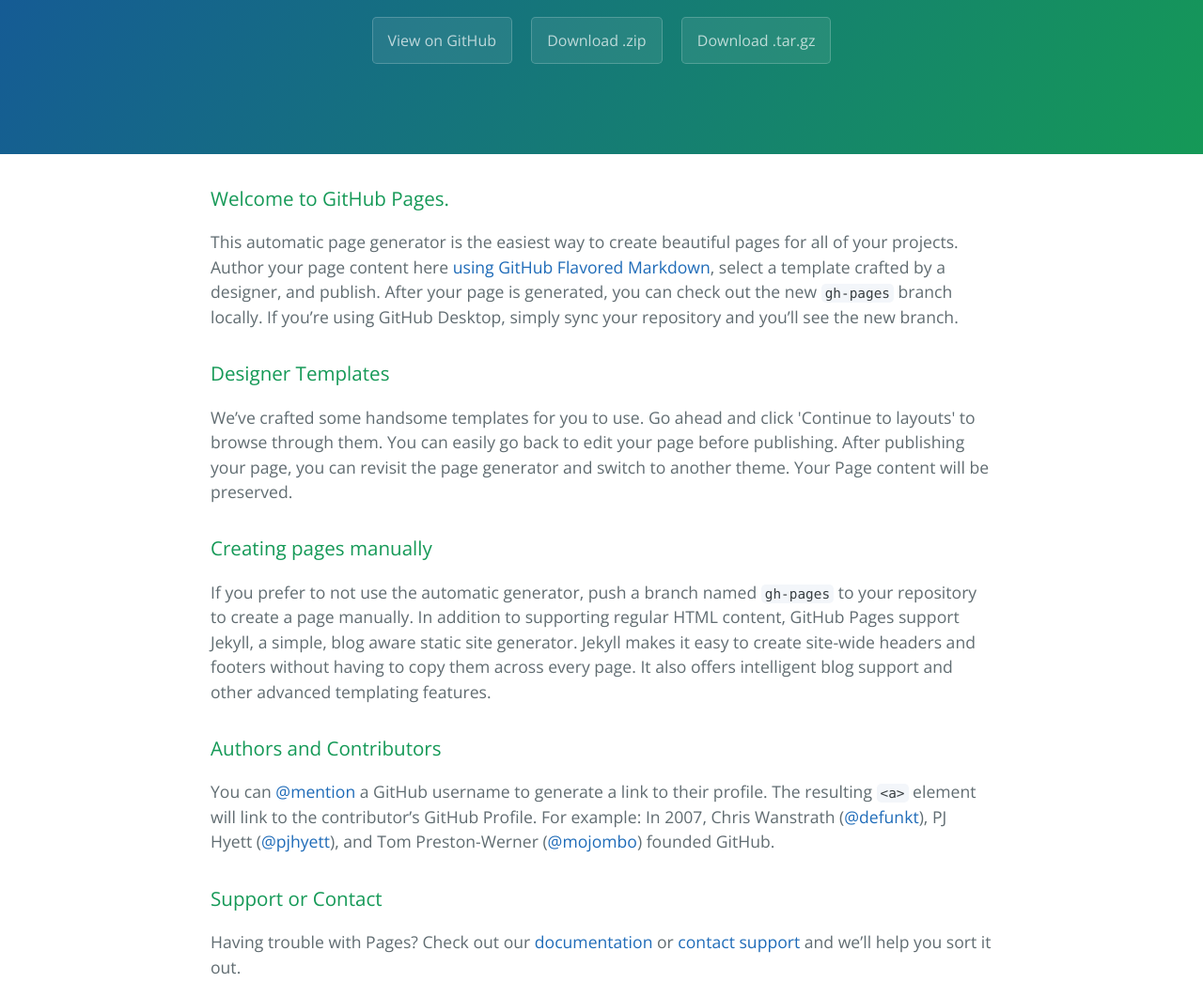
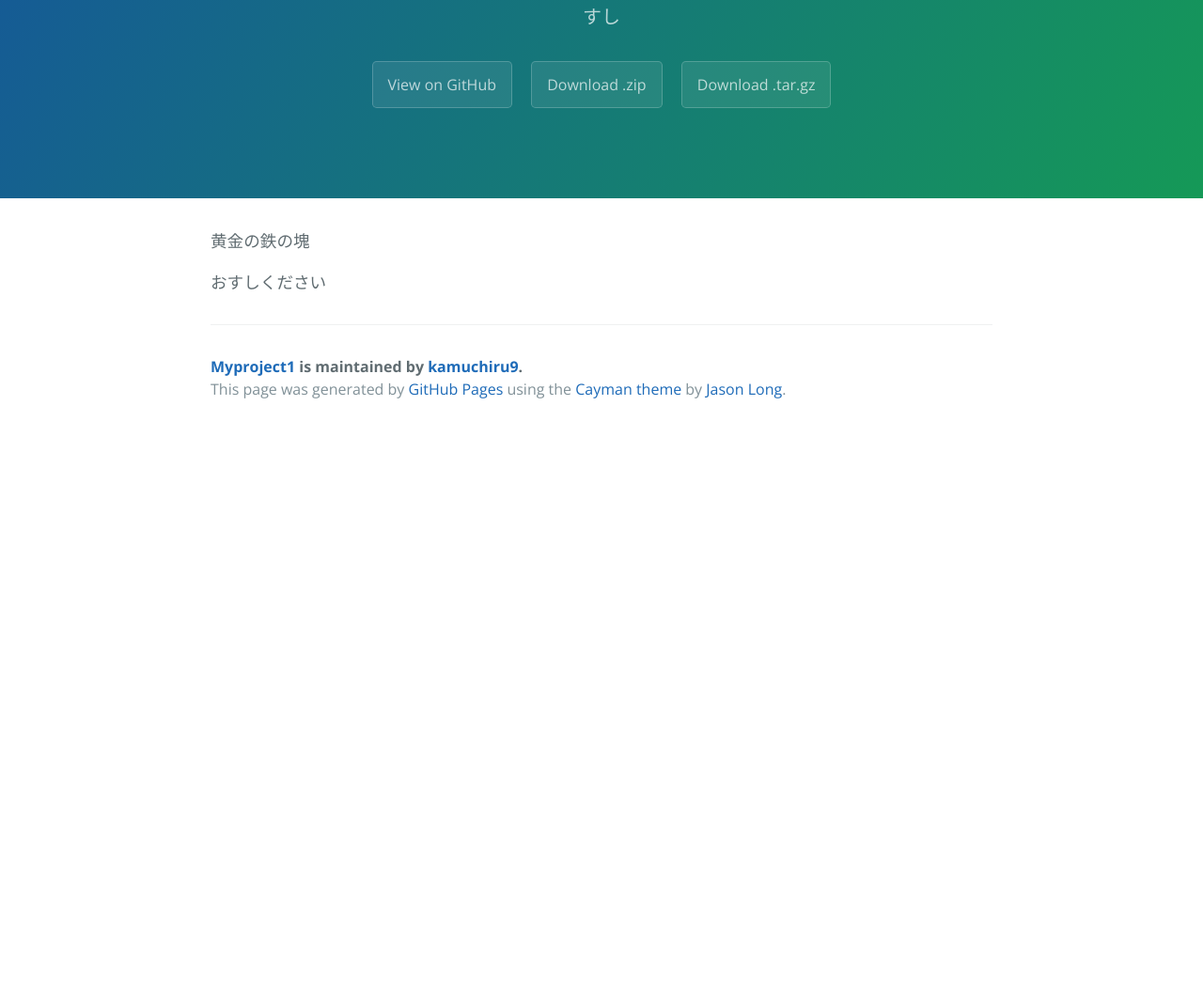
Before and after one commit to kamuchiru9/myProject1, a plain HTML site: page index.html in a window 1280 px wide. Shown: the part 172-1217 px from the top of the page at 94% size. After the commit the page ends 800 px from the top, so only its background shows below. Drawn offline with nearby package versions, Linux system fonts and the light colour scheme.

```diff
--- a/index.html
+++ b/index.html
@@ -12,37 +12,16 @@
   <body>
     <section class="page-header">
       <h1 class="project-name">Myproject1</h1>
-      <h2 class="project-tagline"></h2>
+      <h2 class="project-tagline">すし</h2>
       <a href="https://github.com/kamuchiru9/myProject1" class="btn">View on GitHub</a>
       <a href="https://github.com/kamuchiru9/myProject1/zipball/master" class="btn">Download .zip</a>
       <a href="https://github.com/kamuchiru9/myProject1/tarball/master" class="btn">Download .tar.gz</a>
     </section>
 
     <section class="main-content">
-      <h3>
-<a id="welcome-to-github-pages" class="anchor" href="#welcome-to-github-pages" aria-hidden="true"><span class="octicon octicon-link"></span></a>Welcome to GitHub Pages.</h3>
+      <p>黄金の鉄の塊</p>
 
-<p>This automatic page generator is the easiest way to create beautiful pages for all of your projects. Author your page content here <a href="https://guides.github.com/features/mastering-markdown/">using GitHub Flavored Markdown</a>, select a template crafted by a designer, and publish. After your page is generated, you can check out the new <code>gh-pages</code> branch locally. If you’re using GitHub Desktop, simply sync your repository and you’ll see the new branch.</p>
-
-<h3>
-<a id="designer-templates" class="anchor" href="#designer-templates" aria-hidden="true"><span class="octicon octicon-link"></span></a>Designer Templates</h3>
-
-<p>We’ve crafted some handsome templates for you to use. Go ahead and click 'Continue to layouts' to browse through them. You can easily go back to edit your page before publishing. After publishing your page, you can revisit the page generator and switch to another theme. Your Page content will be preserved.</p>
-
-<h3>
-<a id="creating-pages-manually" class="anchor" href="#creating-pages-manually" aria-hidden="true"><span class="octicon octicon-link"></span></a>Creating pages manually</h3>
-
-<p>If you prefer to not use the automatic generator, push a branch named <code>gh-pages</code> to your repository to create a page manually. In addition to supporting regular HTML content, GitHub Pages support Jekyll, a simple, blog aware static site generator. Jekyll makes it easy to create site-wide headers and footers without having to copy them across every page. It also offers intelligent blog support and other advanced templating features.</p>
-
-<h3>
-<a id="authors-and-contributors" class="anchor" href="#authors-and-contributors" aria-hidden="true"><span class="octicon octicon-link"></span></a>Authors and Contributors</h3>
-
-<p>You can <a href="https://github.com/blog/821" class="user-mention">@mention</a> a GitHub username to generate a link to their profile. The resulting <code>&lt;a&gt;</code> element will link to the contributor’s GitHub Profile. For example: In 2007, Chris Wanstrath (<a href="https://github.com/defunkt" class="user-mention">@defunkt</a>), PJ Hyett (<a href="https://github.com/pjhyett" class="user-mention">@pjhyett</a>), and Tom Preston-Werner (<a href="https://github.com/mojombo" class="user-mention">@mojombo</a>) founded GitHub.</p>
-
-<h3>
-<a id="support-or-contact" class="anchor" href="#support-or-contact" aria-hidden="true"><span class="octicon octicon-link"></span></a>Support or Contact</h3>
-
-<p>Having trouble with Pages? Check out our <a href="https://help.github.com/pages">documentation</a> or <a href="https://github.com/contact">contact support</a> and we’ll help you sort it out.</p>
+<div>おすしください</div>
 
       <footer class="site-footer">
         <span class="site-footer-owner"><a href="https://github.com/kamuchiru9/myProject1">Myproject1</a> is maintained by <a href="https://github.com/kamuchiru9">kamuchiru9</a>.</span>
```
Also changed, not shown: params.json (+1 -1 lines).
